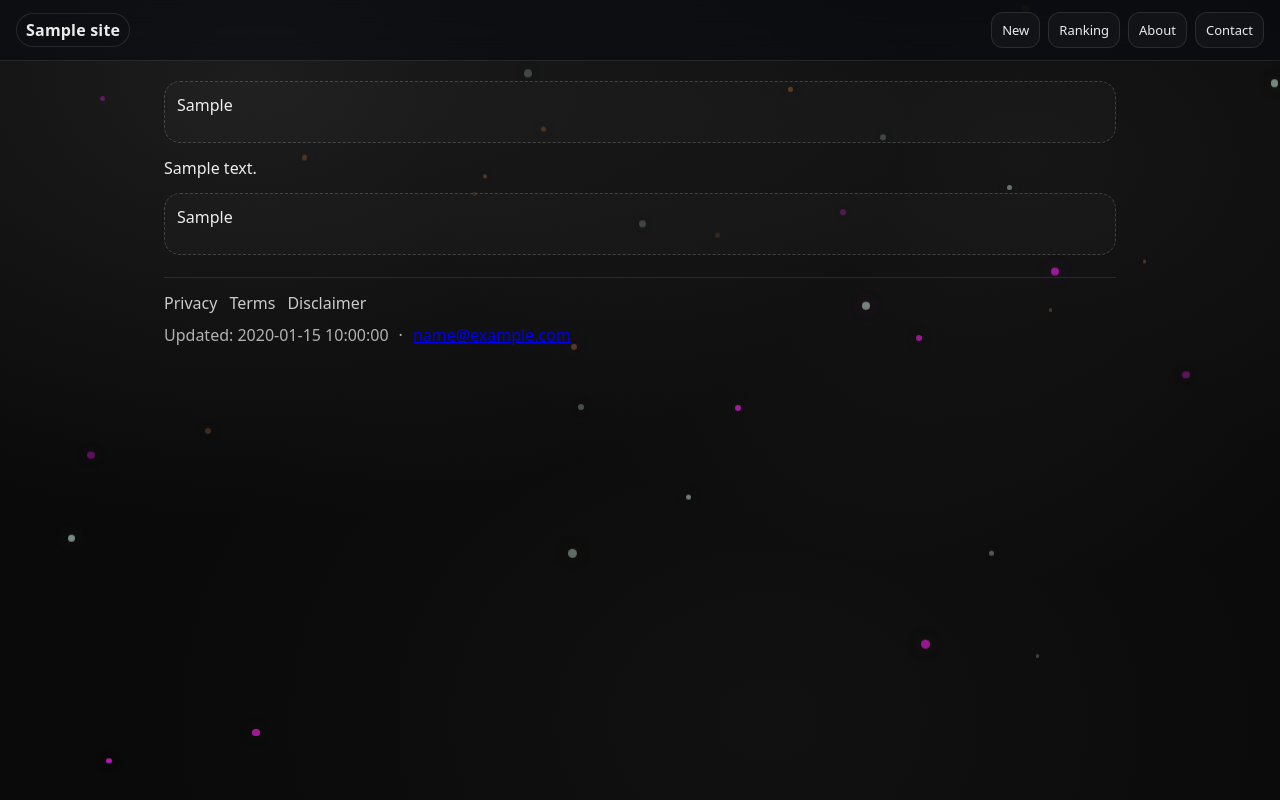
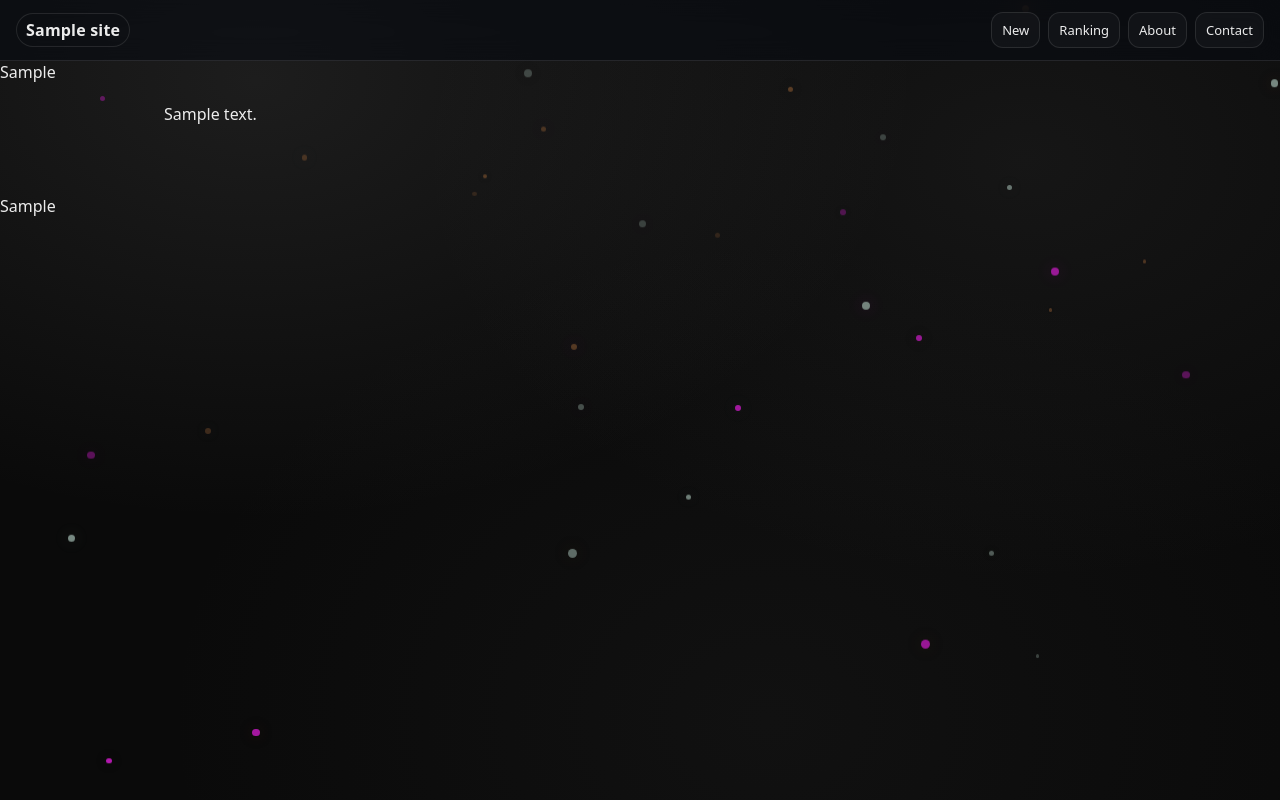
Before and after one commit to Mikann20041029/Nompower, a Python web app: template nompower_pipeline/templates/base.html in a window 1280 px wide. Run offline with Jinja, Linux system fonts and the light colour scheme; the template is opened without the code that fills it: most values are stand-ins (such as "Sample title", 1, 10 or a date in 2020).

Commit message:
Update base.html

```diff
--- a/nompower_pipeline/templates/base.html
+++ b/nompower_pipeline/templates/base.html
@@ -45,29 +45,23 @@
     </nav>
   </header>
 
-  <main class="wrap">
-    <section class="ad-slot ad-top">
-      {{ ads_top | safe }}
-    </section>
+  <div class="page-grid">
+  <aside class="ad-rail ad-rail-left">
+    <div class="ad-rail-inner">
+      {{ ads_rail_left | safe }}
+    </div>
+  </aside>
 
-    {{ content | safe }}
+  <main class="page-main">
+    <div class="wrap">
+      {# ここに今までのメイン本文/コンテンツ #}
+      {{ content | safe }}
+    </div>
+  </main>
 
-    <section class="ad-slot ad-bottom">
-      {{ ads_bottom | safe }}
-    </section>
-
-    <footer class="footer">
-      <div class="foot-links">
-        <a href="/privacy.html">Privacy</a>
-        <a href="/terms.html">Terms</a>
-        <a href="/disclaimer.html">Disclaimer</a>
-      </div>
-      <div class="foot-meta">
-        <span>Updated: {{ now_iso }}</span>
-        <span>·</span>
-        <span><a href="mailto:{{ site.contact_email }}">{{ site.contact_email }}</a></span>
-      </div>
-    </footer>
-  </main>
-</body>
-</html>
+  <aside class="ad-rail ad-rail-right">
+    <div class="ad-rail-inner">
+      {{ ads_rail_right | safe }}
+    </div>
+  </aside>
+</div>
```
